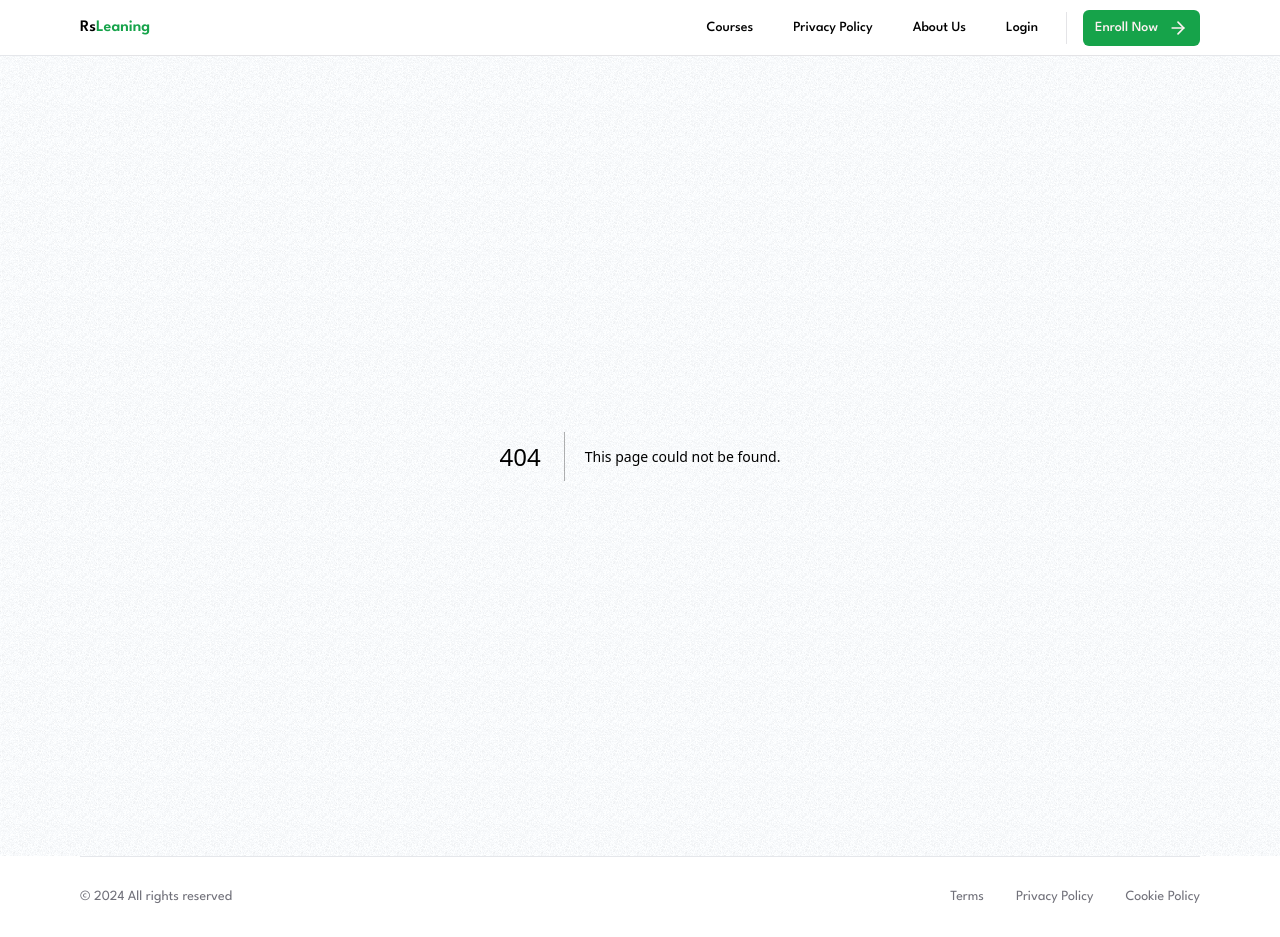
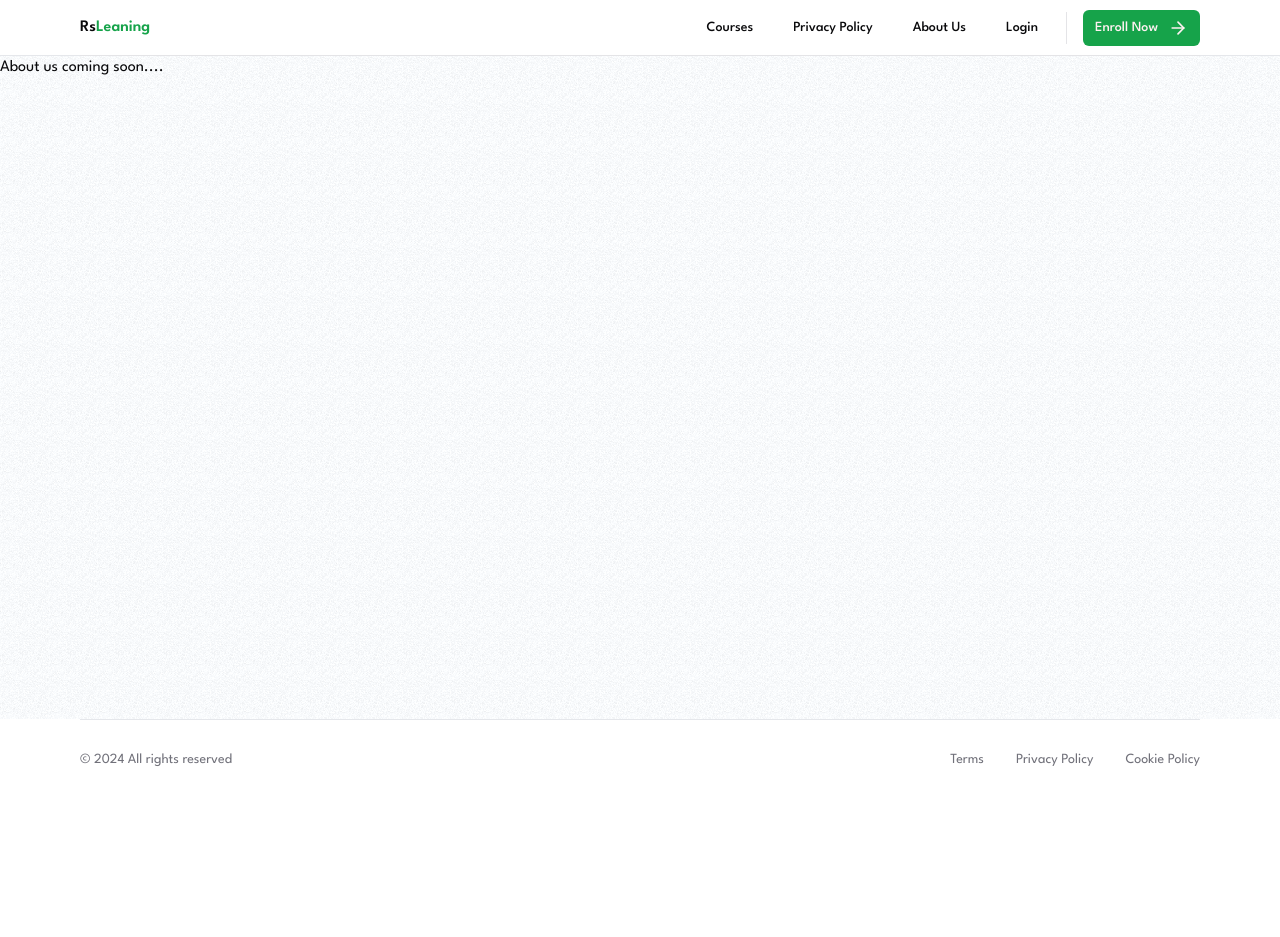
Before and after one commit to DavRahim/next-lms, a Next.js app: page /about in a window 1280 px wide. Before the commit this address had no page. After the commit the page ends 800 px from the top, so only its background shows below. Built offline with nearby package versions, Linux system fonts and the light colour scheme.

Commit message:
some style addd

```diff
--- /dev/null
+++ b/src/app/about/page.tsx
@@ -0,0 +1,13 @@
+import React from "react";
+
+type Props = {};
+
+const Page = (props: Props) => {
+  return(
+  <div>
+    About us coming soon....
+  </div>
+);
+};
+
+export default Page;
```
